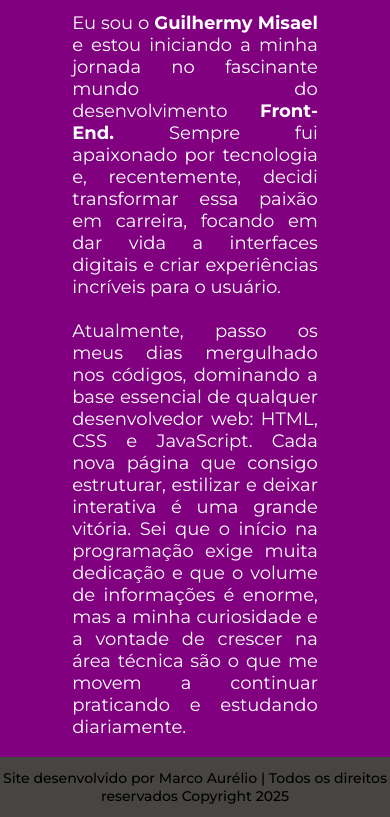
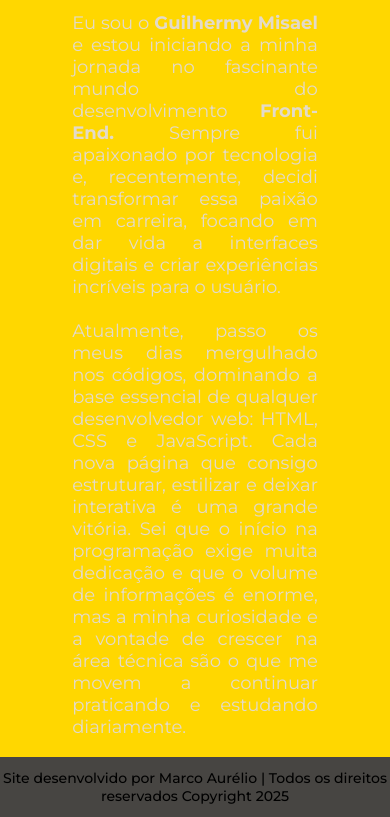
Before and after one commit to Guizinn999x/portifolio, a plain HTML site: page sobre.html in a window 390 px wide. Shown: the part 484-1301 px from the top of the page. Drawn offline with nearby package versions, Linux system fonts and the light colour scheme; a web font is replaced by a local one.

Commit message:
Add media queries for responsive design adjustments

```diff
--- a/estiloso.css
+++ b/estiloso.css
@@ -172,3 +172,8 @@ footer {
         max-height: 35vh;
     }
 }
+@media only screen and  (max-width: 820px){
+    .b { background-color: #ffd700;   color: #ff0000;}
+}
+@media only screen and (max-width: 820px){
+    .conteudo-texto{ color: #E3DAC9;}
```
